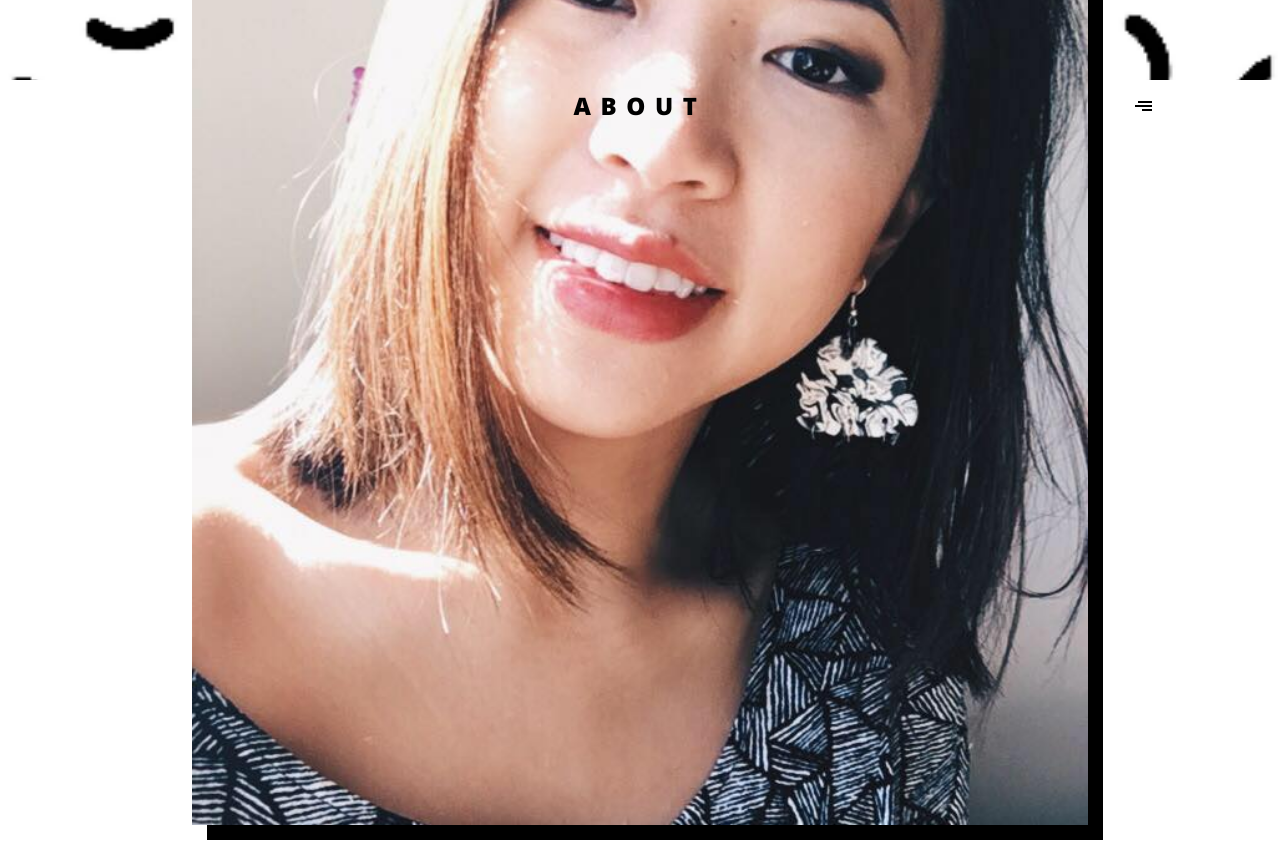
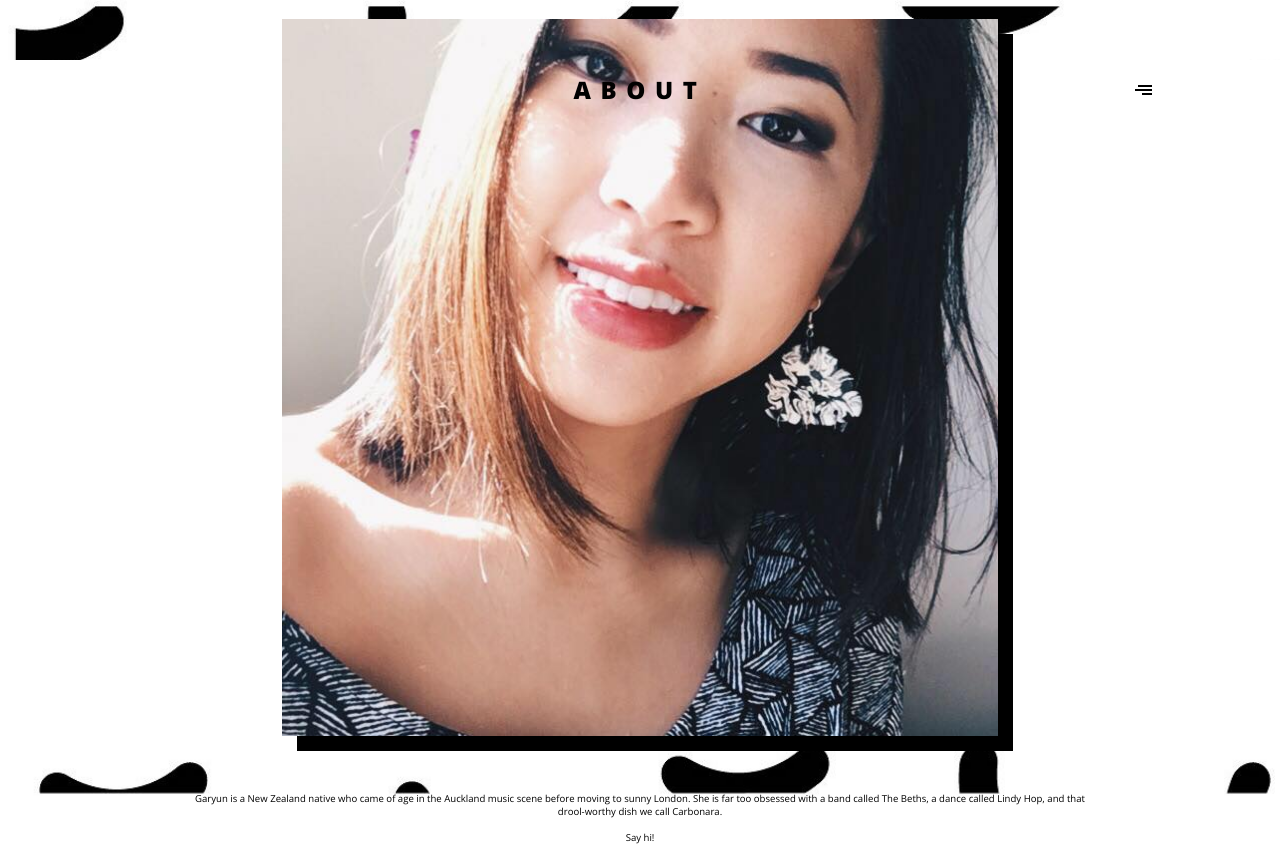
Before and after one commit to garyunyoung/portfolio, a React (Create React App) app: page /about in a window 1280 px wide. Shown: the top 845 px of the page. Built offline with nearby package versions, Linux system fonts and the light colour scheme.

Commit message:
Add height% to fix safari viewport height issues, fix spacing for project and about page

```diff
--- a/src/About.scss
+++ b/src/About.scss
@@ -1,12 +1,12 @@
 .about {
-  background-image: url("./images/about-background.png");
+  background-image: url("./images/about-background.jpg");
   background-size: cover;
-  height: 100vh;
+  height: 100%;
   display: flex;
   align-items: center;
 
   .about__container {
-    height: 80vh;
+    height: 85%;
     padding: 10vw;
     padding-bottom: 2vw;
     background-color: white;
@@ -16,7 +16,7 @@
     justify-content: center;
 
     .about__photo {
-      width: 70vw;
+      width: 70%;
       box-shadow: 15px 15px black;
       margin: 0 auto 7vh auto;
     }
--- a/src/App.scss
+++ b/src/App.scss
@@ -1,3 +1,4 @@
 .App {
   font-family: "Oswald", sans-serif;
+  height: 100%;
 }
--- a/src/Header.scss
+++ b/src/Header.scss
@@ -15,7 +15,7 @@
       letter-spacing: 0.6rem;
       font-weight: 800;
       text-transform: uppercase;
-      margin: 4vh 0;
+      margin: 2vh 0;
       line-height: 0.8em;
       color: black;
       text-decoration: none;
--- a/src/Home.scss
+++ b/src/Home.scss
@@ -1,5 +1,5 @@
 .home {
-  height: 100vh;
+  height: 100%;
   background: linear-gradient(to left, #F9DA72 50vw, white 50vw);
   font-family: "Open Sans", sans-serif;
   text-transform: uppercase;
--- a/src/ProjectSection.scss
+++ b/src/ProjectSection.scss
@@ -6,8 +6,8 @@
     justify-content: center;
 
     .project__image {
-        width: 40vw;
-        margin-bottom: 2vh;
+        width: 50vw;
+        margin-bottom: 1vh;
     }
 
     .project__info {
--- a/src/Projects.js
+++ b/src/Projects.js
@@ -13,9 +13,9 @@ export default class Project extends React.Component {
     this.state = {
       projects: [
         { img: beths, info: "html css js react fluid design", category: "web" },
-        { img: splore, info: "splore 2018", category: "pr" },
-        { img: nats, info: "night at the savoy", category: "pr" },
-        { img: scj, info: "sail city jump", category: "pr" },
+        { img: splore, info: '', category: "pr" },
+        { img: nats, info: '', category: "pr" },
+        { img: scj, info:'', category: "pr" },
       ],
       filter: "web"
     };
--- a/src/Projects.scss
+++ b/src/Projects.scss
@@ -1,12 +1,12 @@
 .projects {
-  height: 100vh;
+  height: 100%;
   display: flex;
   justify-content: center;
   align-items: center;
 
   .projects__container {
     background-color: white;
-    height: 80vh;
+    height: 80%;
     width: 80vw;
     display: flex;
     flex-flow: column;
@@ -27,9 +27,6 @@
     width: 3em;
     height: 1.6em;
     box-shadow: 5px 5px black;
-  }
-
-  .projects__nav__item--pr {
-    margin: 0 7vw;
+    margin: 0 4vw;
   }
 }
--- a/src/index.css
+++ b/src/index.css
@@ -3,11 +3,19 @@
   padding: 0;
   box-sizing: border-box;
 }
+#root {
+  height: 100%;
+}
+
+html {
+  height: 100%;
+}
 
 body {
   margin: 0;
   padding: 0;
-  font-family:'Oswald', sans-serif;
+  height: 100%;
+  font-family: "Oswald", sans-serif;
   font-family: -apple-system, BlinkMacSystemFont, "Segoe UI", "Roboto", "Oxygen",
     "Ubuntu", "Cantarell", "Fira Sans", "Droid Sans", "Helvetica Neue",
     sans-serif;
```
Also changed, not shown: src/images/about-background.jpg (added), src/images/about-background.png (deleted).
